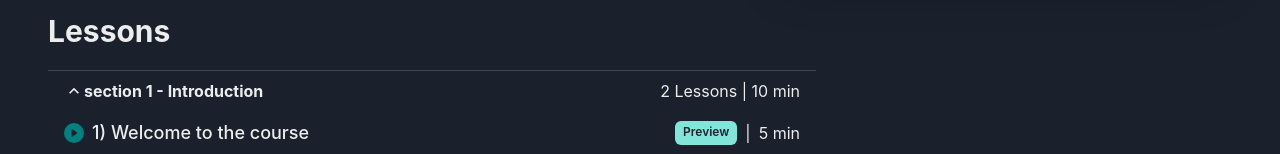
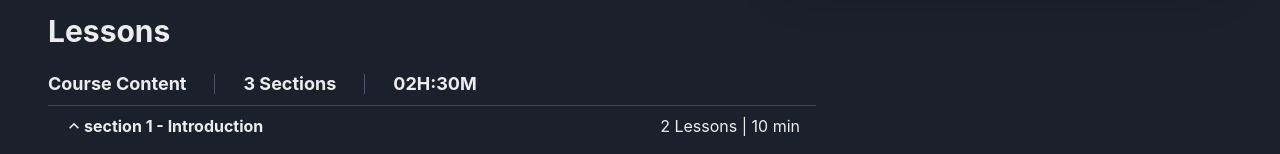
Before and after one commit to MA-Ahmad/educative, a Next.js app: page /course/react_js in a window 1280 px wide. Shown: the part 453-607 px from the top of the page. Built offline with nearby package versions, Linux system fonts and the light colour scheme.

Commit message:
Update LessonsSection.jsx

```diff
--- a/components/CourseDetail/LessonsSection.jsx
+++ b/components/CourseDetail/LessonsSection.jsx
@@ -13,6 +13,7 @@ import {
   AccordionButton,
   AccordionIcon,
   AccordionPanel,
+  useColorModeValue,
 } from '@chakra-ui/react'
 import { BsFillPlayCircleFill } from 'react-icons/bs'
 
@@ -40,6 +41,24 @@ const LessonsSection = () => {
       <chakra.h1 fontSize="3xl" fontWeight="bold" mb={4}>
         Lessons
       </chakra.h1>
+      <Stack direction="row" spacing={2} alignItems="center" mb={2}>
+        <chakra.h3
+          fontSize="lg"
+          fontWeight="bold"
+          display={{ base: 'none', md: 'block' }}
+        >
+          Course Content
+        </chakra.h3>
+        <VerticalDivider display={{ base: 'none', md: 'block' }} />
+        <chakra.h3 fontSize="lg" fontWeight="bold">
+          {lessons.length} Sections
+        </chakra.h3>
+        <VerticalDivider />
+        <chakra.h3 fontSize="lg" fontWeight="bold">
+          02H:30M
+        </chakra.h3>
+      </Stack>
+
       <Accordion defaultIndex={[0]} allowMultiple>
         {lessons.map((lesson, index) => (
           <AccordionItem key={index}>
@@ -90,4 +109,16 @@ const LessonsSection = () => {
   )
 }
 
+const VerticalDivider = (props) => {
+  return (
+    <Box
+      borderLeft="1px solid"
+      borderColor={useColorModeValue('gray.400', 'gray.600')}
+      mx={5}
+      height="20px"
+      {...props}
+    ></Box>
+  )
+}
+
 export default LessonsSection
```
